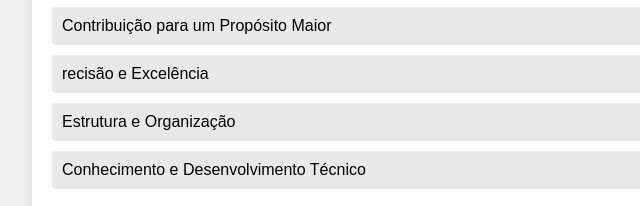
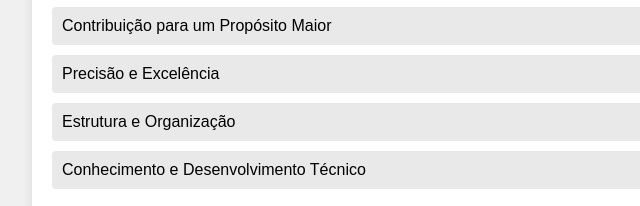
Before and after one commit to niltonclecio/niltonclecio, a plain HTML site: page index.html in a window 1280 px wide. Shown: the part 545-751 px from the top of the page, 208-848 px from the left. Drawn offline with Linux system fonts and the light colour scheme.

Commit message:
index.html

```diff
--- a/index.html
+++ b/index.html
@@ -74,7 +74,7 @@
         <li data-value="7">Estabilidade e Segurança</li>
         <li data-value="8">Relacionamentos Profundos</li>
         <li data-value="9">Contribuição para um Propósito Maior</li>
-        <li data-value="10">recisão e Excelência</li>
+        <li data-value="10">Precisão e Excelência</li>
         <li data-value="11">Estrutura e Organização</li>
         <li data-value="12">Conhecimento e Desenvolvimento Técnico</li>
     </ul>
```
